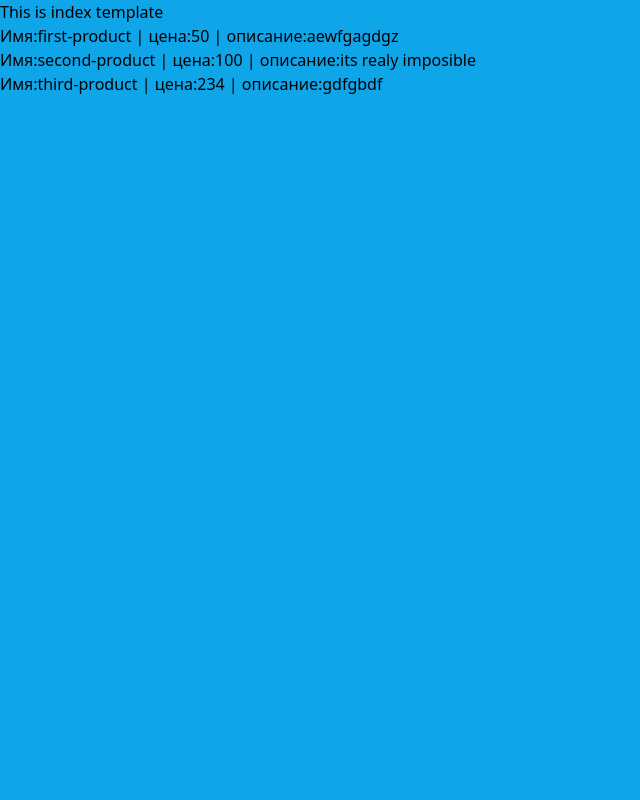
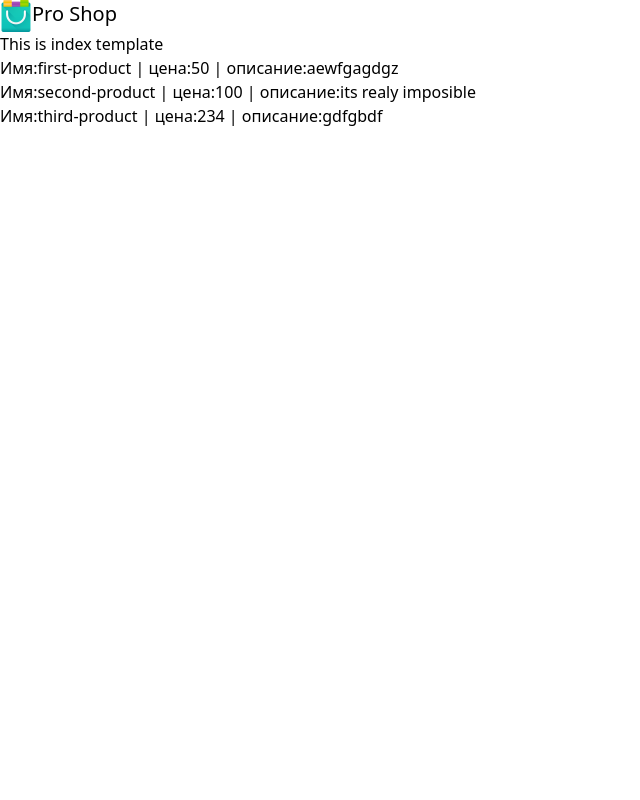
Before and after one commit to daninla/django, a Django app: page /myapp/ in a window 1280 px wide. Shown: the whole page, without its empty margins (0-640 px from the left). Run offline with Django 5.2, Linux system fonts and the light colour scheme; data comes from the database, SQL or seed files in the repository.

Commit message:
logo & tailwind

```diff
--- a/mysite/myapp/static/myapp/styles.css
+++ b/mysite/myapp/static/myapp/styles.css
@@ -558,7 +558,24 @@ video {
   position: static;
 }
 
+.flex {
+  display: flex;
+}
+
+.h-8 {
+  height: 2rem;
+}
+
+.w-8 {
+  width: 2rem;
+}
+
 .bg-sky-500 {
   --tw-bg-opacity: 1;
   background-color: rgb(14 165 233 / var(--tw-bg-opacity, 1));
 }
+
+.text-xl {
+  font-size: 1.25rem;
+  line-height: 1.75rem;
+}
--- a/mysite/myapp/templates/myapp/index.html
+++ b/mysite/myapp/templates/myapp/index.html
@@ -3,14 +3,29 @@
     <head>
         <link rel="stylesheet" href="{% static 'myapp/styles.css' %}">
     </head>
-    <body class="bg-sky-500">
+    <body >
+
+<nav>
+    <div>
+        <div>
+            <div>
+                <div class="flex">
+                    <img class="h-8 w-8" src="{% static 'myapp/img/shop.png' %}" alt="logo"/>
+                    <span class="text-xl">Pro Shop</span>
+                </div>
+            </div>
+        </div>
+    </div>
+</nav>
+
+
         <h1>This is index template</h1>
-        <h2>
+        <h3>
             {%for item in items%}
             <a href="{% url 'myapp:item' item.id %}">
             Имя:{{item.name}} | цена:{{item.price}} | описание:{{item.description }} <br/>
             {% endfor %}
             </a>
-        </h2>
+        </h3>
     </body>
 </html>
```
Also changed, not shown: mysite/myapp/static/myapp/img/shop.png (added), 1 other file.
